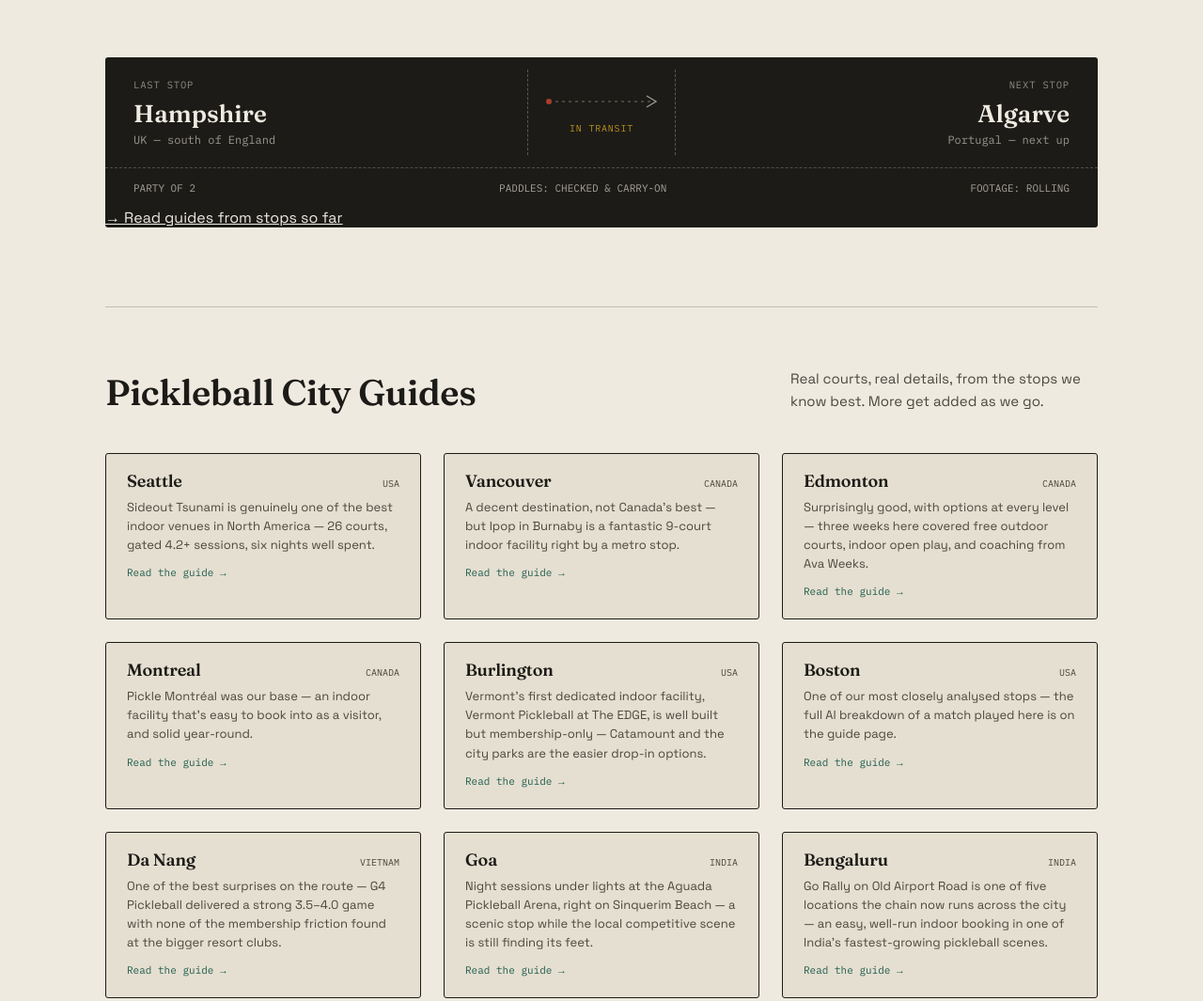
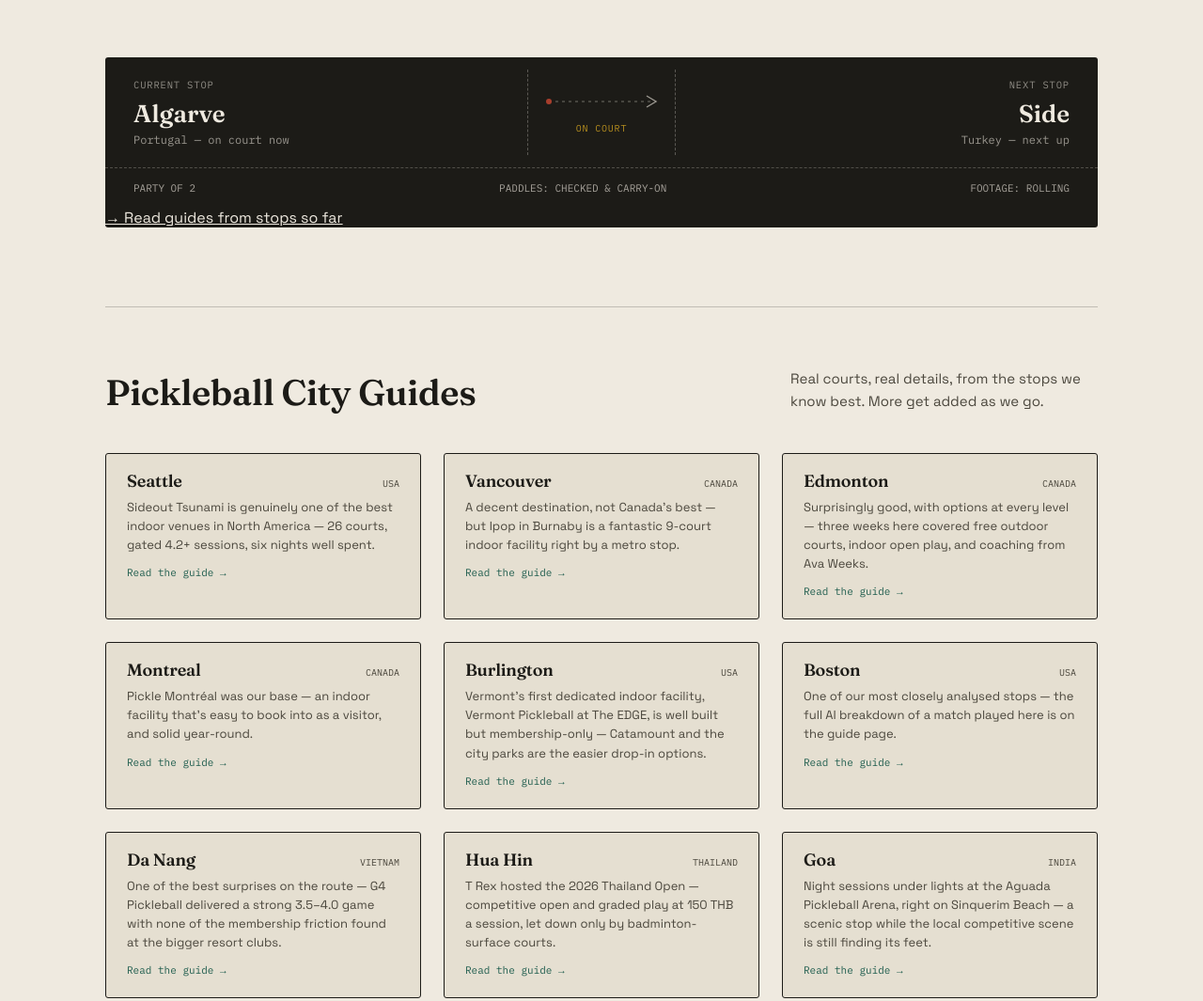
Before and after one commit to davemroberts-hub/pickleball-wanderers, a plain HTML site: page index.html in a window 1280 px wide. Shown: the part 744-1809 px from the top of the page at 94% size. Drawn offline with Linux system fonts and the light colour scheme.

Commit message:
Add files via upload

```diff
--- a/index.html
+++ b/index.html
@@ -137,9 +137,9 @@
 
   <div class="pass">
     <div class="pass-seg">
-      <div class="label">Last stop</div>
-      <div class="city">Hampshire</div>
-      <div class="sub mono">UK — south of England</div>
+      <div class="label">Current stop</div>
+      <div class="city">Algarve</div>
+      <div class="sub mono">Portugal — on court now</div>
     </div>
     <div class="pass-mid">
       <svg viewBox="0 0 120 24" fill="none" xmlns="http://www.w3.org/2000/svg">
@@ -147,12 +147,12 @@
         <circle cx="4" cy="12" r="3" fill="#A83E2C"/>
         <path d="M108 6 L118 12 L108 18" stroke="rgba(239,234,224,0.6)" stroke-width="1.4" fill="none"/>
       </svg>
-      <div class="status">In transit</div>
+      <div class="status">On court</div>
     </div>
     <div class="pass-seg" style="text-align:right;">
       <div class="label">Next stop</div>
-      <div class="city">Algarve</div>
-      <div class="sub mono">Portugal — next up</div>
+      <div class="city">Side</div>
+      <div class="sub mono">Turkey — next up</div>
     </div>
     <div class="pass-foot">
       <span>PARTY OF 2</span>
@@ -201,6 +201,11 @@
       <a class="guide-teaser" href="guides/danang.html">
         <div class="guide-top"><h3>Da Nang</h3><span class="country mono">VIETNAM</span></div>
         <p>One of the best surprises on the route — G4 Pickleball delivered a strong 3.5–4.0 game with none of the membership friction found at the bigger resort clubs.</p>
+        <span class="read-more">Read the guide →</span>
+      </a>
+      <a class="guide-teaser" href="guides/hua-hin.html">
+        <div class="guide-top"><h3>Hua Hin</h3><span class="country mono">THAILAND</span></div>
+        <p>T Rex hosted the 2026 Thailand Open — competitive open and graded play at 150 THB a session, let down only by badminton-surface courts.</p>
         <span class="read-more">Read the guide →</span>
       </a>
       <a class="guide-teaser" href="guides/goa.html">
@@ -290,7 +295,7 @@
       <div class="route-stop"><div class="dot"></div><div class="city">Puerto Vallarta</div><div class="country mono">MEXICO</div></div>
       <div class="route-stop"><div class="dot"></div><div class="city">Bangkok</div><div class="country mono">THAILAND</div></div>
       <div class="route-stop"><div class="dot"></div><div class="city">Chiang Mai</div><div class="country mono">THAILAND</div></div>
-      <div class="route-stop"><div class="dot"></div><div class="city">Hua Hin</div><div class="country mono">THAILAND</div></div>
+      <div class="route-stop"><div class="dot"></div><a class="city linked" href="guides/hua-hin.html">Hua Hin</a><div class="country mono">THAILAND</div></div>
       <div class="route-stop"><div class="dot"></div><div class="city">Penang</div><div class="country mono">MALAYSIA</div></div>
       <div class="route-stop"><div class="dot"></div><div class="city">Ipoh</div><div class="country mono">MALAYSIA</div></div>
       <div class="route-stop"><div class="dot"></div><div class="city">Kuala Lumpur</div><div class="country mono">MALAYSIA</div></div>
@@ -318,9 +323,10 @@
       <div class="route-stop"><div class="dot"></div><a class="city linked" href="guides/leeds.html">Leeds</a><div class="country mono">UK</div></div>
       <div class="route-stop"><div class="dot"></div><a class="city linked" href="guides/sheffield.html">Sheffield</a><div class="country mono">UK</div></div>
       <div class="route-stop"><div class="dot"></div><div class="city">Hampshire</div><div class="country mono">UK</div></div>
-      <div class="route-stop"><div class="dot"></div><a class="city linked" href="guides/algarve.html">Algarve</a><div class="country mono">PORTUGAL — NEXT</div></div>
-    </div>
-    <p class="route-note">Scroll to see the full run — from Toronto to the Algarve, with a stack of stops across Southeast Asia, Turkey, Iberia, India and North America in between. Underlined stops have a short guide — tap the name.</p>
+      <div class="route-stop"><div class="dot"></div><a class="city linked" href="guides/algarve.html">Algarve</a><div class="country mono">PORTUGAL — NOW</div></div>
+      <div class="route-stop"><div class="dot"></div><div class="city">Side</div><div class="country mono">TURKEY — NEXT</div></div>
+    </div>
+    <p class="route-note">Scroll to see the full run — from Toronto to Side, with a stack of stops across Southeast Asia, Turkey, Iberia, India and North America in between. Underlined stops have a short guide — tap the name.</p>
   </section>
 
   <section class="section" id="film">
```
